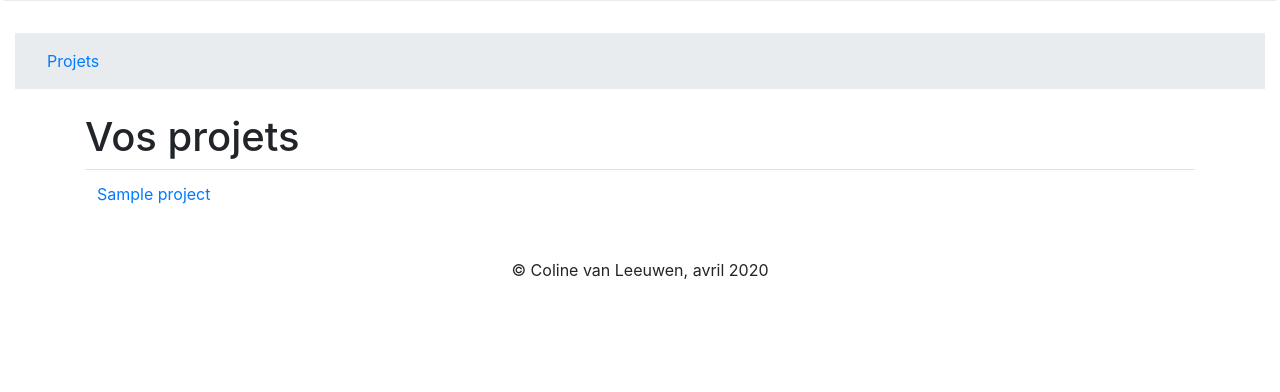
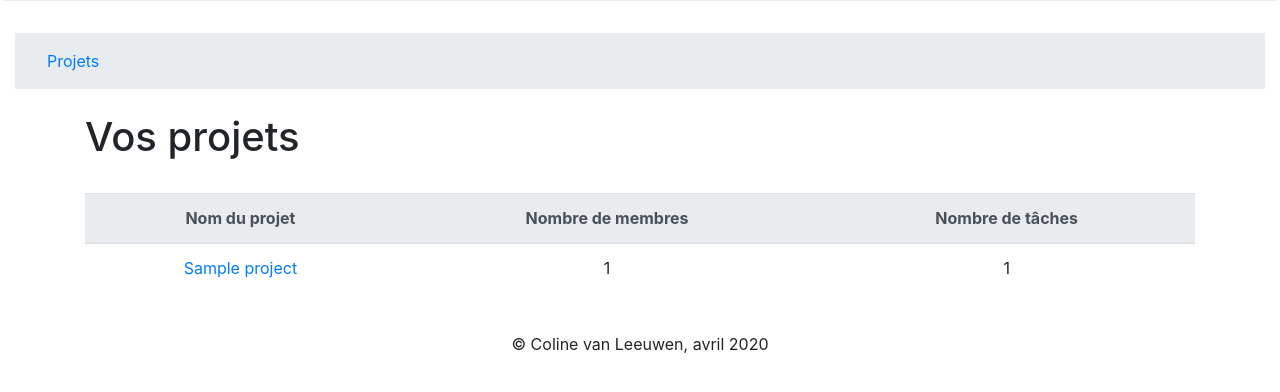
Before and after one commit to ColineVL/EISC209_Projet_GestionnaireDeTaches, a Django app: page /taskmanager/ in a window 1280 px wide. Shown: the part 348-740 px from the top of the page. Run offline with Django 3.2, Linux system fonts and the light colour scheme; a user stored in the database is signed in; tables that the repository leaves empty hold one stand-in row (values such as "Sample post"); some libraries are stand-ins or nearby versions.

Commit message:
Plus d'infos sur les projets

```diff
--- a/projet/taskmanager/templates/taskmanager/project.html
+++ b/projet/taskmanager/templates/taskmanager/project.html
@@ -38,7 +38,7 @@
         {% if liste_taches %}
             <!-- Cas où la liste des tâches n'est pas vide -->
             <table class="table table-hover">
-                <!-- Première ligne de la table, noms des colonnes -->
+                <!-- En-tête de la table -->
                 <thead class="thead-light">
                 <tr>
                     <th>Tâche</th>
--- a/projet/taskmanager/templates/taskmanager/projects.html
+++ b/projet/taskmanager/templates/taskmanager/projects.html
@@ -17,17 +17,31 @@
     <!-- Titre de la page -->
     <div class="container" id="titre">
         <h1>Vos projets</h1>
+        <br>
     </div>
     <!-- Affichage de la liste des projets -->
     <div class="container" id="listeProjets">
         {% if liste_projets %}
             <!-- Cas où l'utilisateur a des projets -->
-            <table class="table table-hover">
+            <table class="table table-hover text-center">
+                <!-- En-tête de la table -->
+                <thead class="thead-light">
+                <tr>
+                    <th>Nom du projet</th>
+                    <th>Nombre de membres</th>
+                    <th>Nombre de tâches</th>
+                </tr>
+                </thead>
+                <!-- Corps de la table, boucle sur les projets -->
+                <tbody>
                 {% for projet in liste_projets %}
                     <tr>
                         <td><a href="{% url 'project' projet.id %}">{{ projet }}</a></td>
+                        <td>{{ projet.nbMembers }}</td>
+                        <td>{{ projet.nbTasks }}</td>
                     </tr>
                 {% endfor %}
+                </tbody>
             </table>
         {% else %}
             <!-- Cas où l'utilisateur n'a pas de projets -->
--- a/projet/taskmanager/views.py
+++ b/projet/taskmanager/views.py
@@ -7,11 +7,12 @@ from .forms import TaskForm, NewEntryForm, TestForm
 from .models import Project, Task, Journal
 
 
-# Create your views here.
-
 @login_required
 def projects(request):
     liste_projets = request.user.project_set.all()
+    for pr in liste_projets:
+        pr.nbMembers = len(pr.members.all())
+        pr.nbTasks = len(pr.task_set.all())
     return render(request, 'taskmanager/projects.html', locals())
 
 
@@ -42,13 +43,14 @@ def task(request, id):
 @login_required
 def newtask(request, idProjet):
     projet = get_object_or_404(Project, id=idProjet)
+    list_members = projet.members.all()
     form = TaskForm(request.POST or None)
     method = "New"
     if form.is_valid():
-        task = form.save(commit=False)
-        task.project = projet
-        task.save()
-        return redirect('task', id=task.id)
+        tache = form.save(commit=False)
+        tache.project = projet
+        tache.save()
+        return redirect('task', id=tache.id)
     return render(request, 'taskmanager/modifytask.html', locals())
 
 
@@ -56,6 +58,7 @@ def newtask(request, idProjet):
 def edittask(request, idTask):
     tache = get_object_or_404(Task, id=idTask)
     projet = tache.project
+    list_members = projet.members.all()
     form = TaskForm(request.POST or None, instance=tache)
     method = "Edit"
     if form.is_valid():
```
